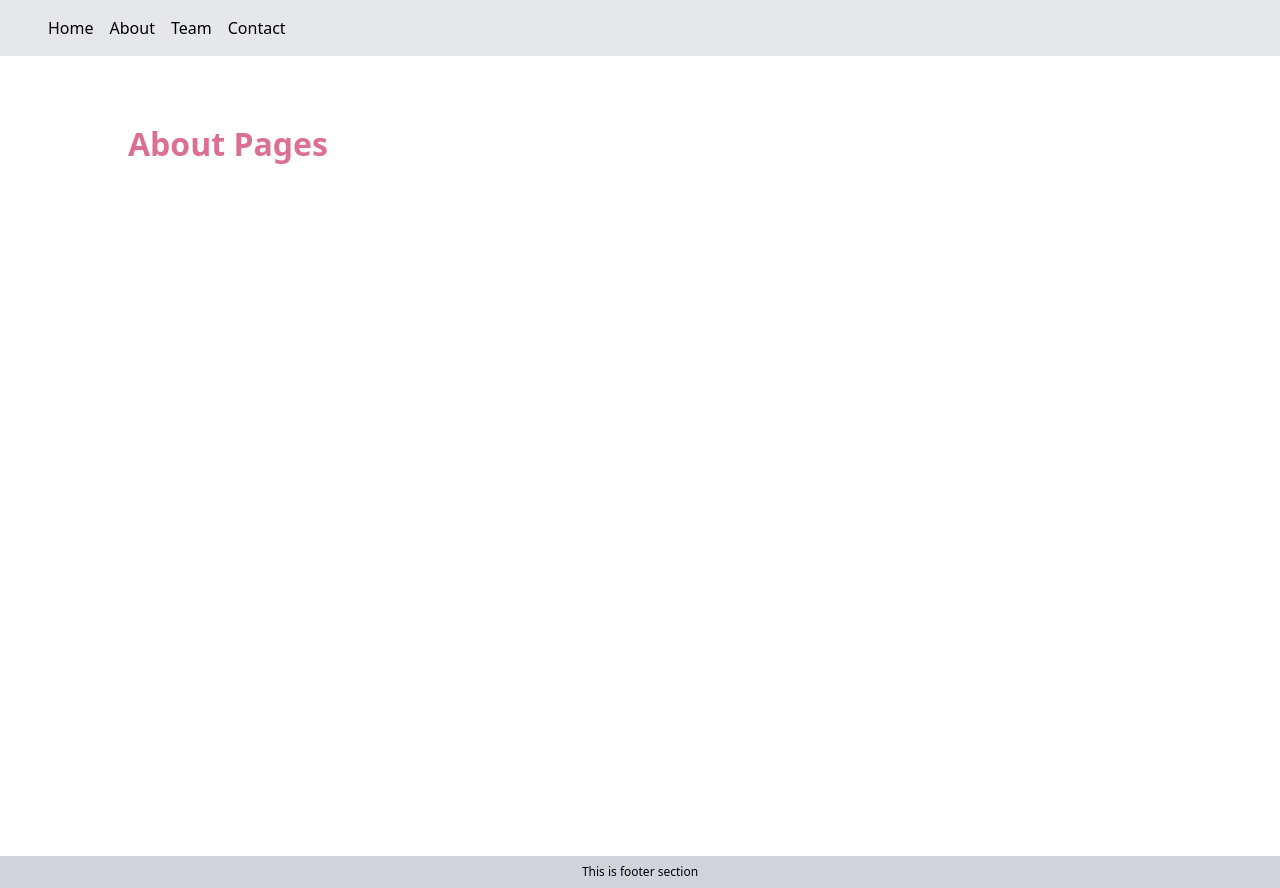
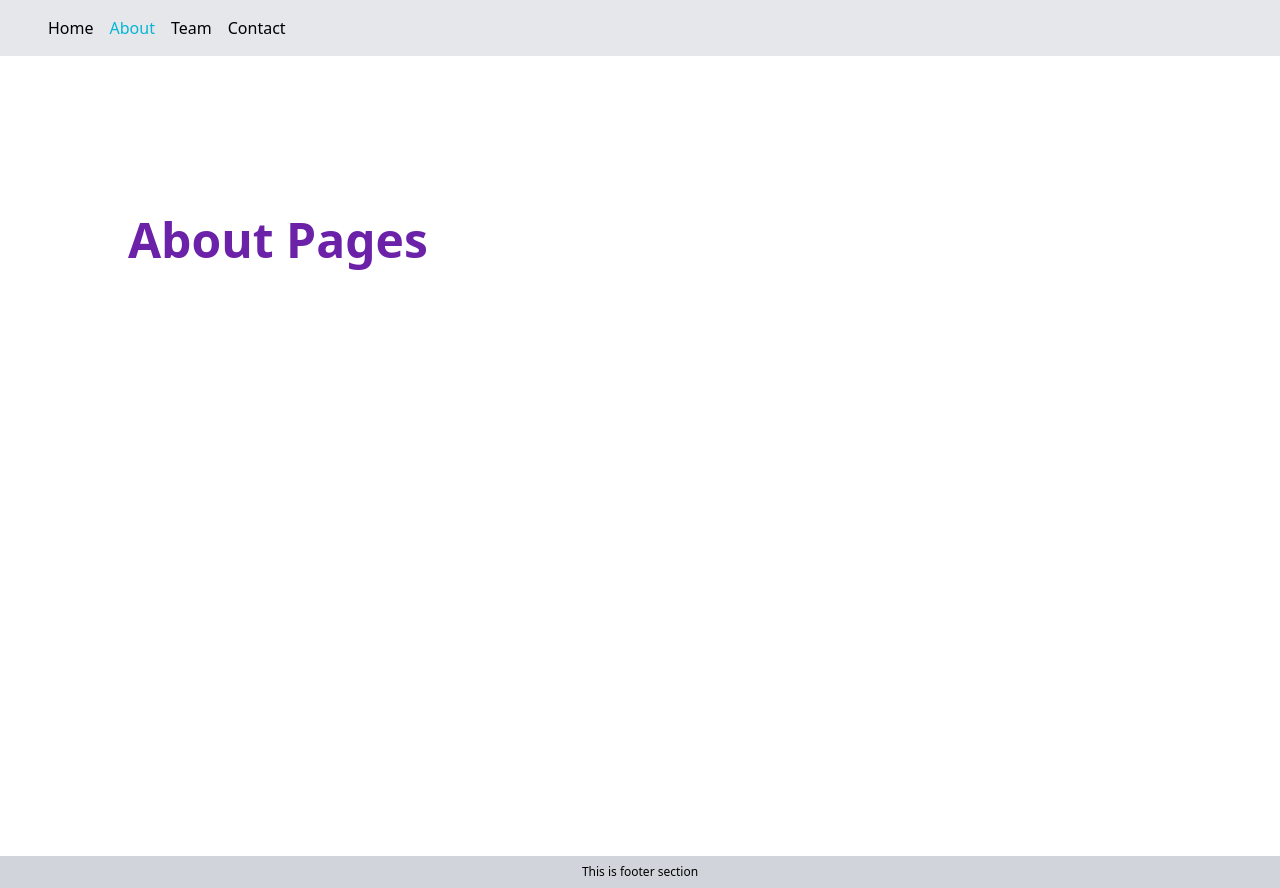
Before and after one commit to farukwebcode21/next-started, a Next.js app: page /about in a window 1280 px wide. Built offline with nearby package versions, Linux system fonts and the light colour scheme.

Commit message:
navigation active route

```diff
--- a/app/about/page.jsx
+++ b/app/about/page.jsx
@@ -2,9 +2,11 @@ import React from 'react'
 
 const Page = () => {
   return (
-    <div className='container'>
-      <h1>About Pages</h1>
-    </div>
+    <section className='py-24'>
+      <div className='container'>
+        <h1 className='text-5xl font-bold text-purple-800'>About Pages</h1>
+      </div>
+    </section>
   )
 }
 
--- a/app/components/layout/header.jsx
+++ b/app/components/layout/header.jsx
@@ -1,5 +1,6 @@
 import Link from 'next/link'
 import React from 'react'
+import NavLink from '../ui/NavLink'
 
 const Header = () => {
   return (
@@ -7,16 +8,16 @@ const Header = () => {
       <nav className='container'>
         <ul className='flex gap-4'>
           <li>
-            <Link href={'/'}>Home</Link>
+            <NavLink href={'/'}>Home</NavLink>
           </li>
           <li>
-            <Link href={'/about'}>About</Link>
+            <NavLink href={'/about'}>About</NavLink>
           </li>
           <li>
-            <Link href={'/about/team'}>Team</Link>
+            <NavLink href={'/about/team'}>Team</NavLink>
           </li>
           <li>
-            <Link href={'/contact'}>Contact</Link>
+            <NavLink href={'/contact'}>Contact</NavLink>
           </li>
         </ul>
       </nav>
--- /dev/null
+++ b/app/components/ui/NavLink.jsx
@@ -0,0 +1,15 @@
+'use client'
+
+import Link from 'next/link'
+import { usePathname } from 'next/navigation'
+
+const NavLink = ({ href, ...rest }) => {
+  const pathname = usePathname()
+  const isActive = href === pathname
+
+  return (
+    <Link className={isActive ? 'text-cyan-500' : ''} href={href} {...rest} />
+  )
+}
+
+export default NavLink
--- a/app/layout.js
+++ b/app/layout.js
@@ -1,7 +1,7 @@
 import localFont from 'next/font/local'
 import './globals.css'
 import Header from '@/components/layout/header'
-import Footer from './components/layout/footer'
+import Footer from '@/components/layout/footer'
 
 const geistSans = localFont({
   src: './fonts/GeistVF.woff',
```
